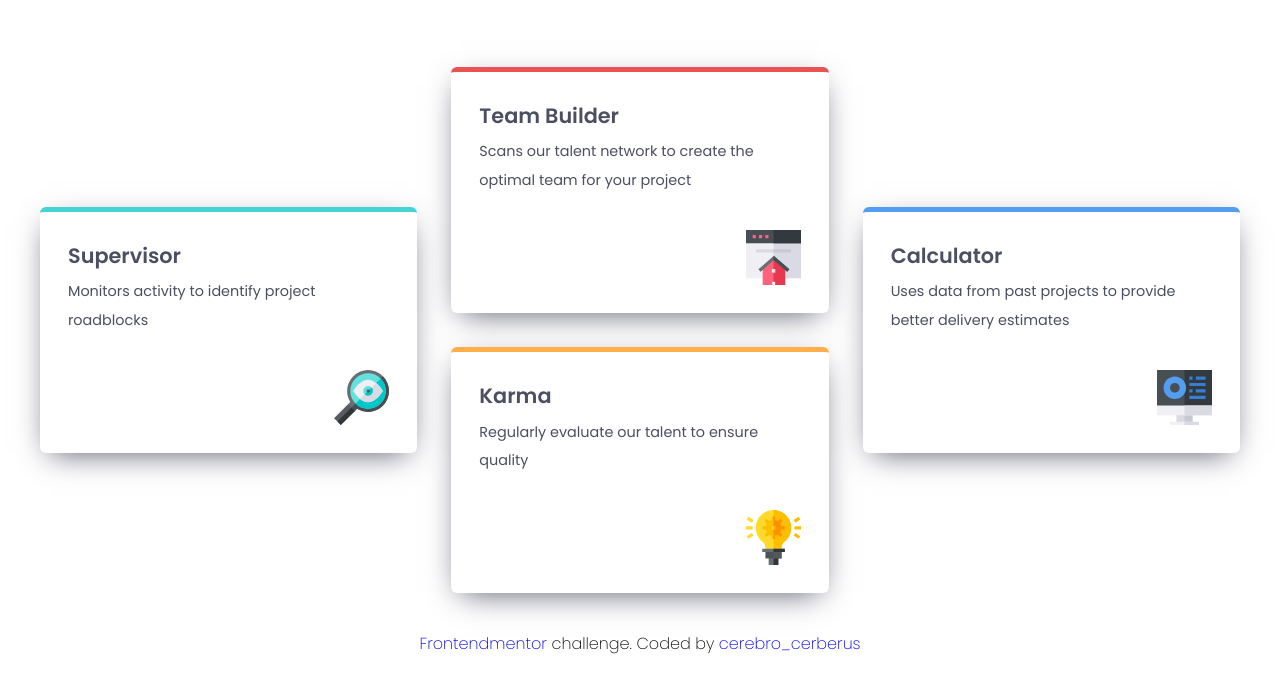
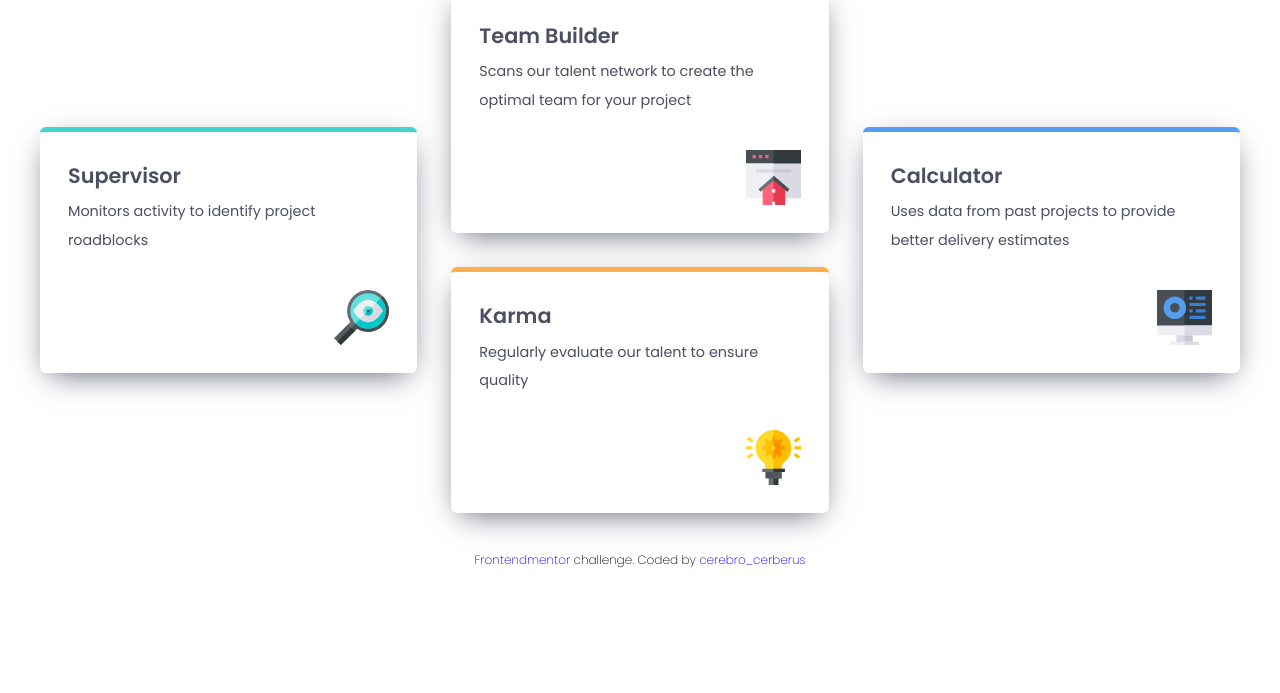
Before and after one commit to iamcerebrocerberus/four-card, a plain HTML site: page index.html in a window 1280 px wide. Shown: the part 277-970 px from the top of the page. After the commit the page ends 846 px from the top, so only its background shows below. Drawn offline with Linux system fonts and the light colour scheme.

Commit message:
readme file update

```diff
--- a/index.html
+++ b/index.html
@@ -48,7 +48,7 @@
 
     <!--attribution section start-->
     <footer class="attribution">
-        <p><a href="#">Frontendmentor</a> challenge. Coded by <a href="#">cerebro_cerberus</a></p>
+        <p><a href="https://www.frontendmentor.io/challenges/four-card-feature-section-weK1eFYK" target="_blank">Frontendmentor</a> challenge. Coded by <a href="https://www.github.com/iamcerebrocerberus" target="_blank">cerebro_cerberus</a></p>
     </footer>
     <!--attribution section end-->
     </div>
--- a/styles/sass/layouts/_footer.scss
+++ b/styles/sass/layouts/_footer.scss
@@ -1,6 +1,9 @@
 @use '../abstracts/functions' as *;
+@use '../abstracts/mixins' as *;
 
+$loc: "[layouts/footer]";
 .attribution{
+    font-size: pxCon(12,rem);
     text-align: center;
     margin-top: pxCon(38,rem);
     font-weight: 300;
@@ -9,3 +12,17 @@
 a{
     text-decoration: none;
 }
+
+
+@include respond-to("large"){
+    /* #{$loc} */
+    .attribution{
+        text-align: center;
+        margin-top: pxCon(38,rem);
+        font-weight: 300;
+    }
+
+    a{
+        text-decoration: none;
+    }
+}
--- a/styles/sass/main.scss
+++ b/styles/sass/main.scss
@@ -1,5 +1,5 @@
 @use '../sass/base';
-@use '../sass/pages';
 @use '../sass/abstracts';
 @use '../sass/components';
 @use '../sass/layouts';
+@use '../sass/pages';
--- a/styles/sass/pages/_home.scss
+++ b/styles/sass/pages/_home.scss
@@ -9,6 +9,11 @@ body{
     display: flex;
     flex-direction: column;
     margin: 5rem 1.5rem;
+
+    @include respond-to("large"){
+        /* #{$loc} */
+        margin: 0;
+    }
 }
 
 .grid-container{
@@ -29,6 +34,7 @@ body{
 }
 
 @include respond-to("large"){
+    /* #{$loc} */
     body{
         justify-content: center;
         align-items: center;
```
Also changed, not shown: styles/css/index.css, 2 other files.
